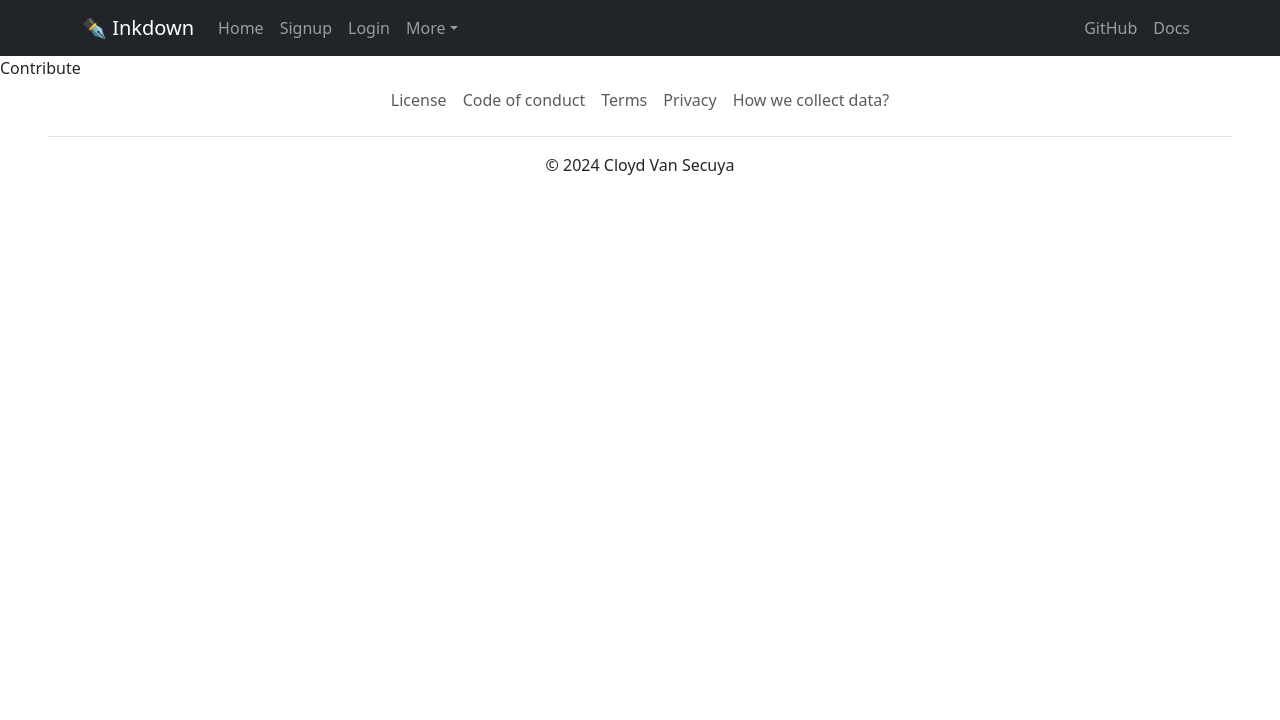
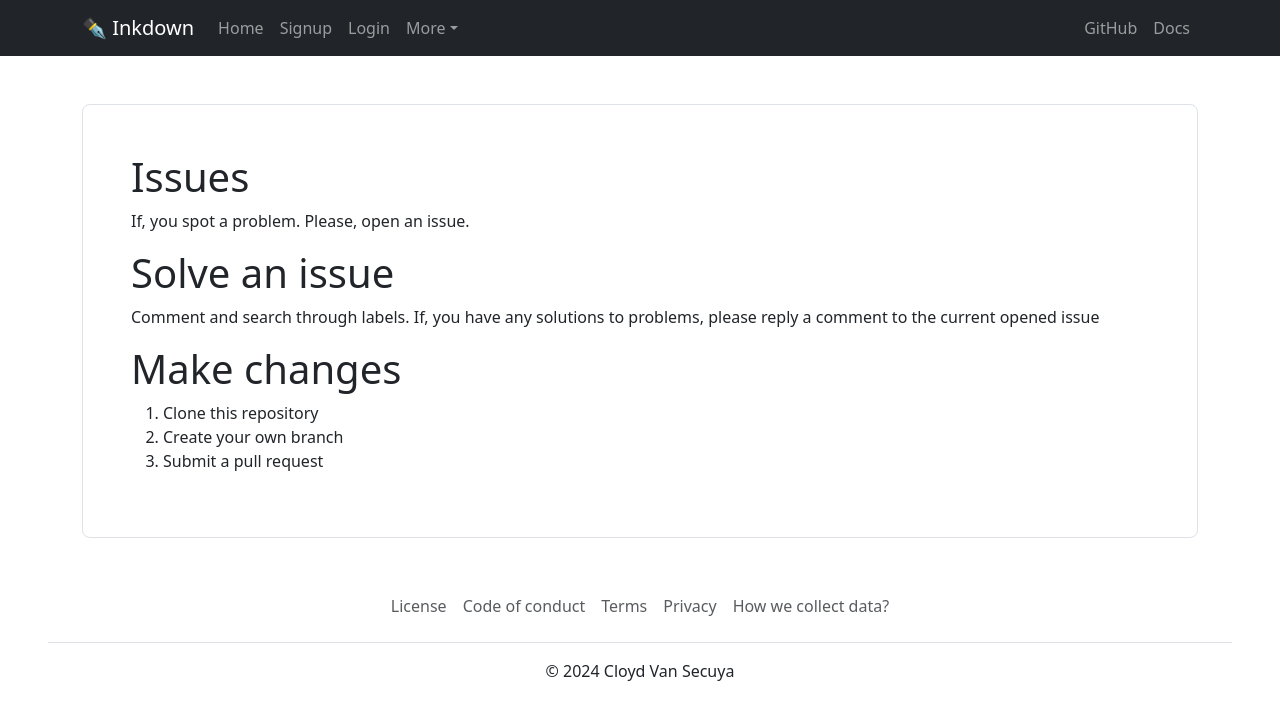
Before and after one commit to Ciezo/demo-react-app, a React (Create React App) app: page /contribute in a window 1280 px wide. Shown: the top 720 px of the page. Built offline with nearby package versions, Linux system fonts and the light colour scheme.

Commit message:
Contribute page

```diff
--- a/src/pages/Contribute.js
+++ b/src/pages/Contribute.js
@@ -1,9 +1,12 @@
 import React from "react";
+import ContributeCard from "./ContributeCard";
 
 function Contribute() {
     return(
         <>
-            <div>Contribute</div>
+            <div className="container-sm mx-auto pt-5">
+                <ContributeCard />
+            </div>
         </>
     );
 }
--- /dev/null
+++ b/src/pages/ContributeCard.js
@@ -0,0 +1,24 @@
+import React from "react";
+
+function ContributeCard() {
+  return (
+    <>
+      <div className="p-4 p-md-5 border rounded-3 mb-5">
+        <h3 className="display-6">Issues</h3>
+        <p>If, you spot a problem. Please, open an issue.</p>
+        <h3 className="display-6">Solve an issue</h3>
+        <p>Comment and search through labels. If, you have any solutions to problems, please reply a comment to the current opened issue</p>
+        <h3 className="display-6">Make changes</h3>
+        <p>
+            <ol>
+                <li> Clone this repository </li>
+                <li> Create your own branch </li>
+                <li> Submit a pull request </li>
+            </ol>
+        </p>
+      </div>
+    </>
+  );
+}
+
+export default ContributeCard;
```
